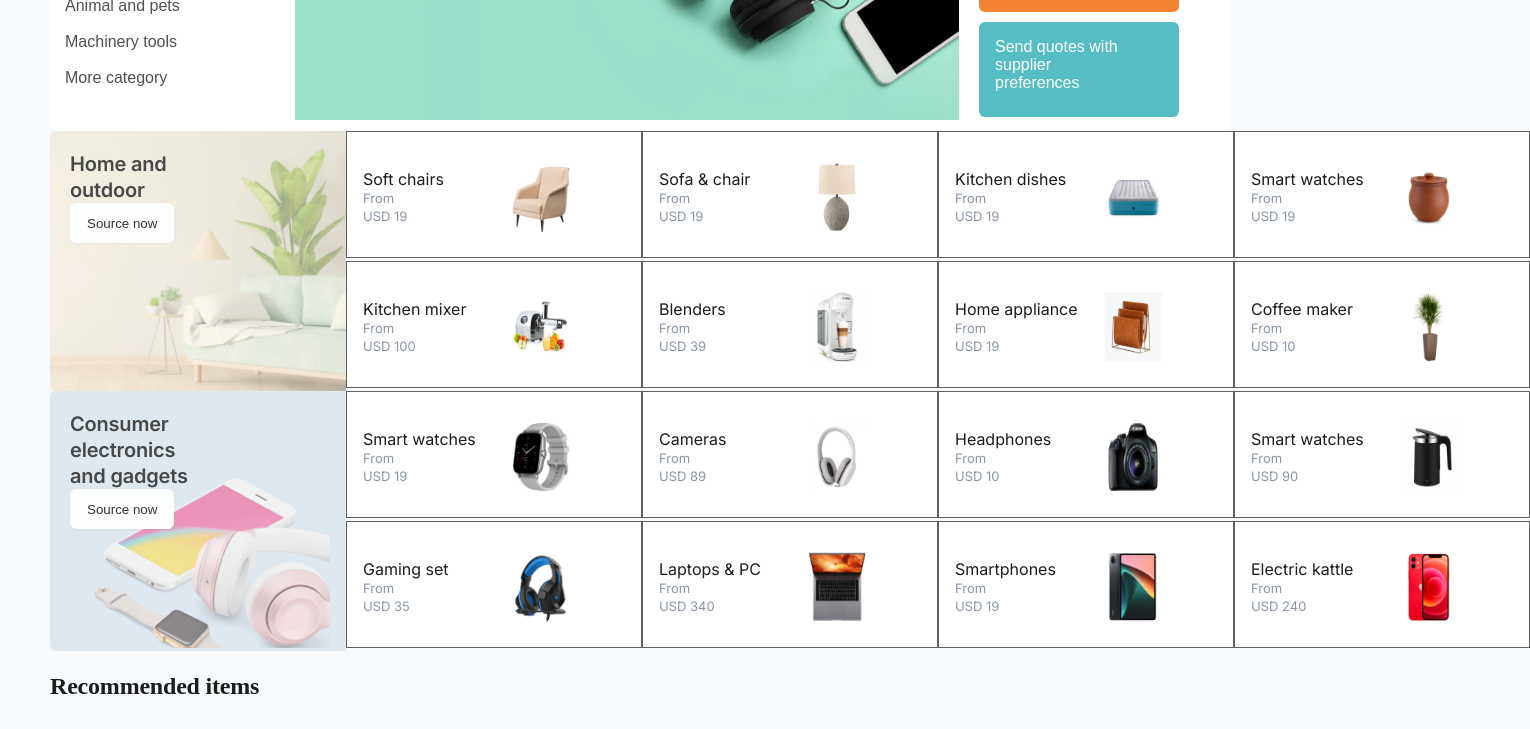
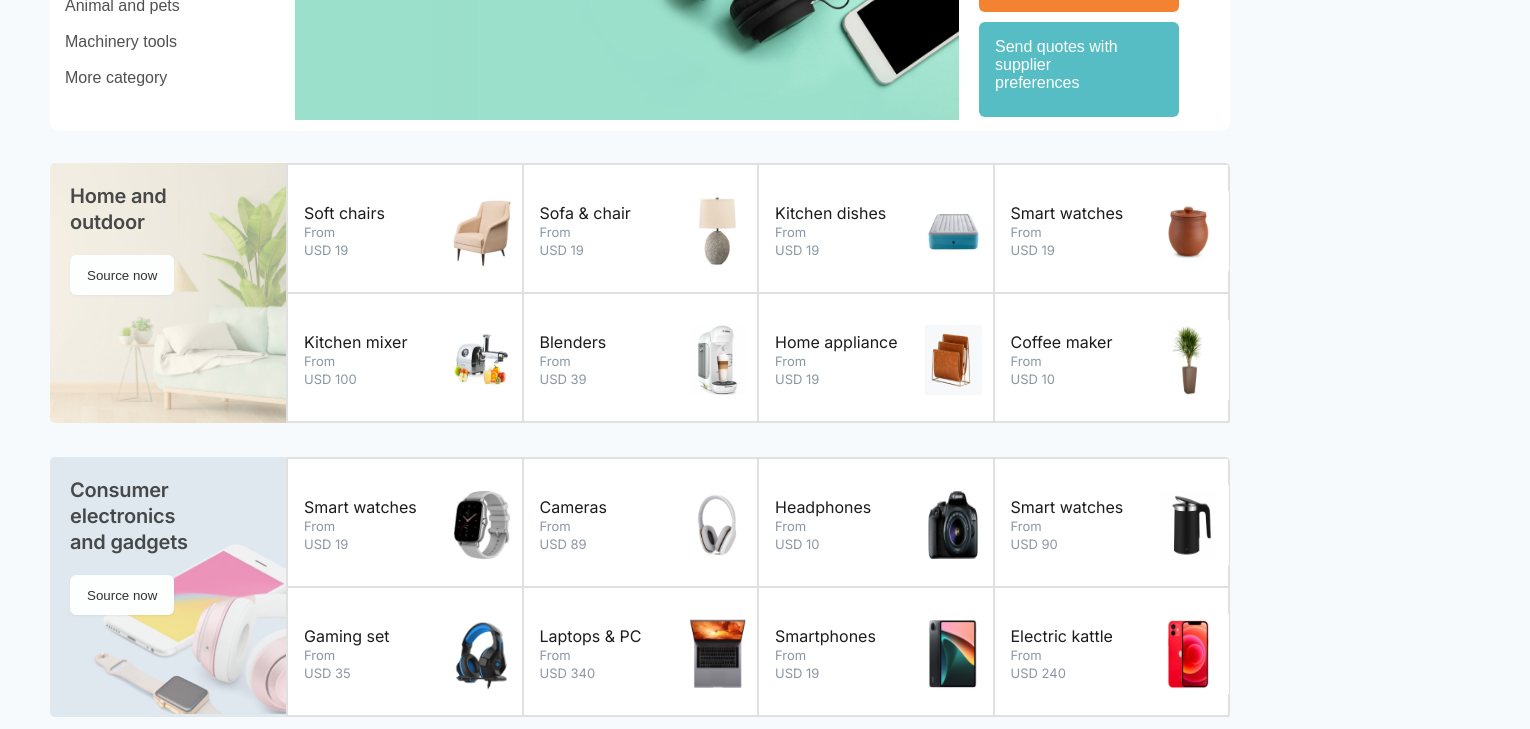
Before and after one commit to zohiddev/ecommerce-f21, a React (Vite) app: page / in a window 1280 px wide. Shown: the part 500-1229 px from the top of the page, 1530 px wide, since content can reach past the window. Built offline with nearby package versions, Linux system fonts and the light colour scheme.

Commit message:
adSection

```diff
--- a/src/assets/scss/components/layout/_home.scss
+++ b/src/assets/scss/components/layout/_home.scss
@@ -12,9 +12,9 @@ div img{
     gap: 23px;
 
     .add-content{
-        width: 1480px;
         flex-shrink: 0;
         display: flex;
+        margin-top: 32px;
     }
 
     .add-main{
@@ -45,6 +45,7 @@ div img{
             font-weight: 600;
             line-height: 130%;
             letter-spacing: -0.2px;
+            margin-bottom: 20px;
         }
 
         .add-main_button{
@@ -71,14 +72,21 @@ div img{
     width: 80%;
     display: flex;
     flex-wrap: wrap;
+    border: 2px solid #E0E0E0;
+    border-left: #FFF;
+    border-bottom-color: #F7FAFC;
+    border-top-right-radius: 5px;
+    border-bottom-right-radius: 5px;
 }
 
 .product{
     width: 25%;
-    height: 127px;
+    height: 129px;
     flex-shrink: 0;
     display: flex;
-    border: 1px solid #606060;
+    border: 2px solid #E0E0E0;
+    border-right: none;
+    border-top: none;
     background: #FFF;
     padding: 10px 10px 5px 16px;
     align-items: center;
```
